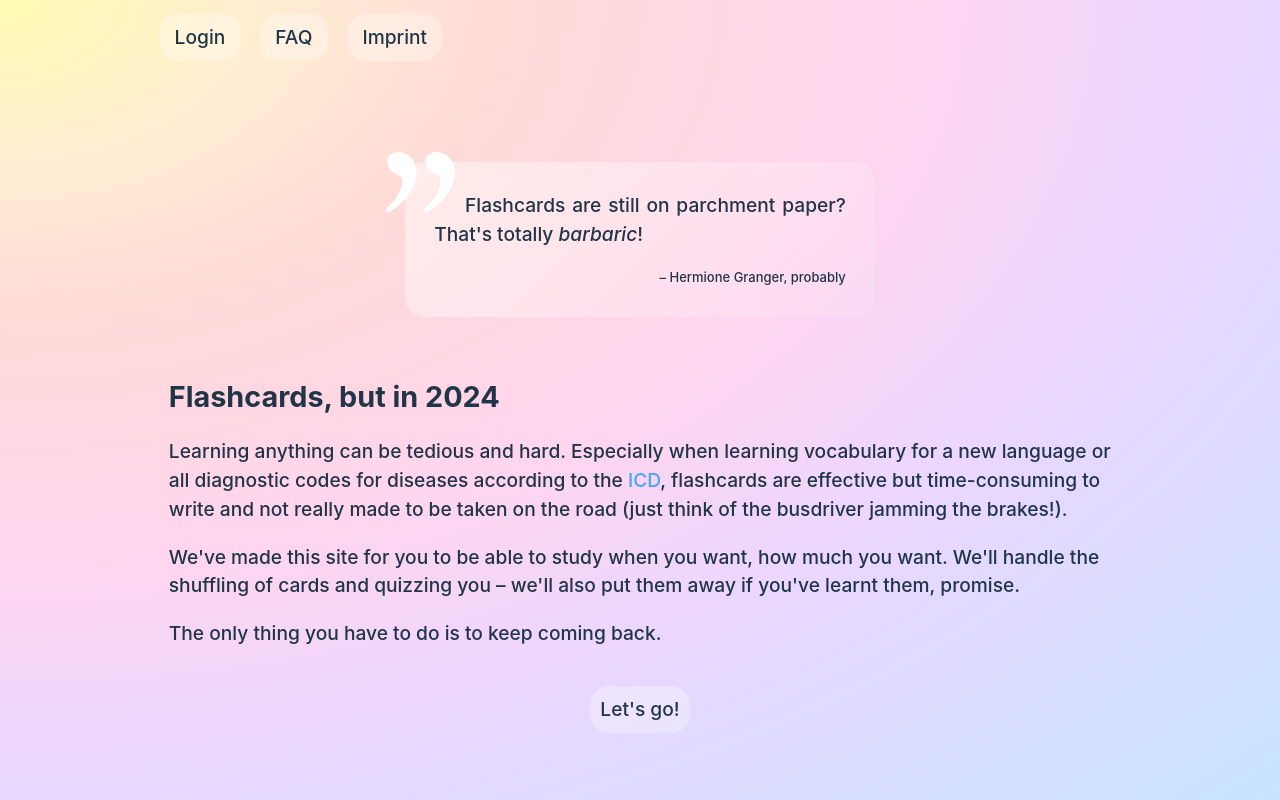
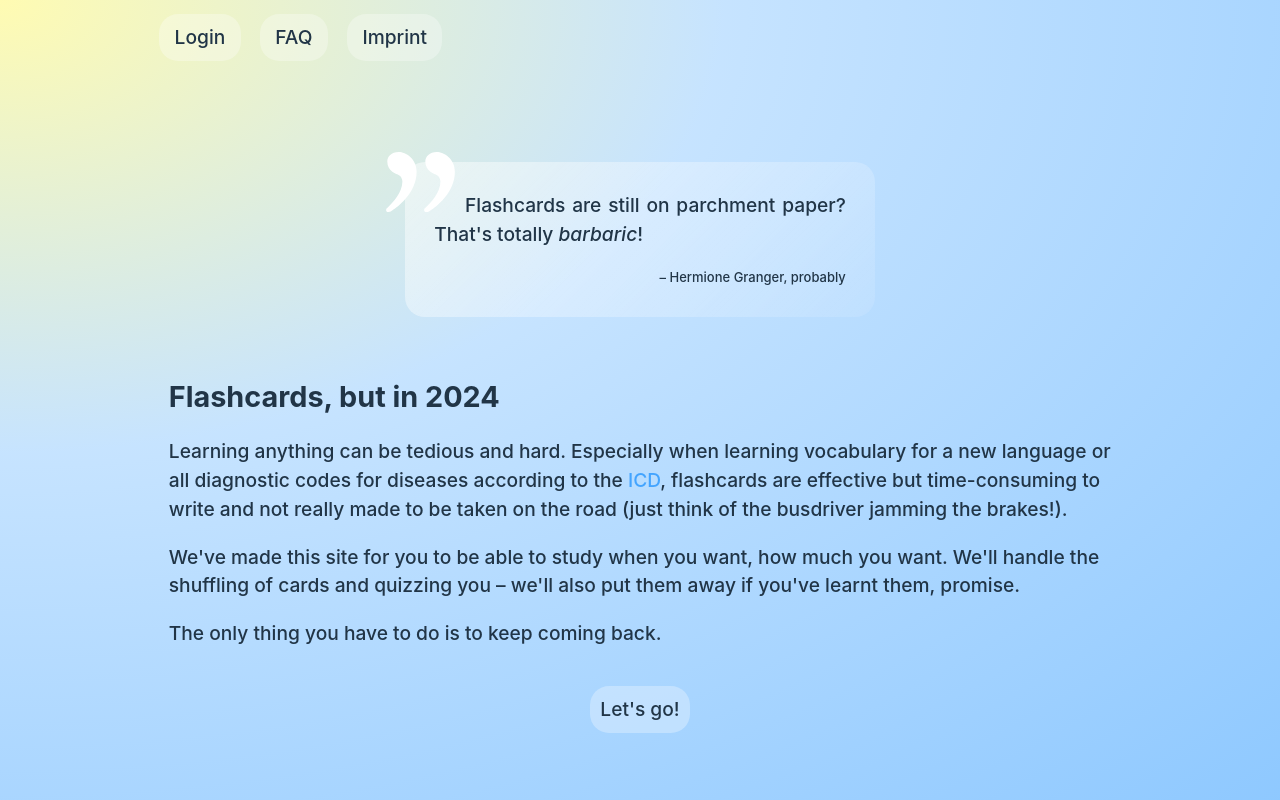
Before and after one commit to extra-jalapenos/apprendio-flashcard-app-frontend, a React (Vite) app: page / in a window 1280 px wide. Built offline with nearby package versions, Linux system fonts and the light colour scheme; no server answers.

Commit message:
fix up colours

```diff
--- a/src/index.css
+++ b/src/index.css
@@ -22,6 +22,7 @@
   --yellow: rgba(125, 119, 0, 0.8);
   --green: rgba(52, 98, 86, 0.8);
   --blue: rgba(26, 64, 99, 0.8);
+  --darkblue: rgba(26, 64, 99, 0.3);
   --violet: rgba(59, 0, 119, 0.8);
 
   --buttongreen: rgba(82, 202, 146, 0.5);
@@ -35,7 +36,7 @@
   --grey: rgba(150, 150, 150, 0.5);
   --buttonbackground: var(--lightestWhite);
 
-  background: radial-gradient(at top left, var(--pink) 0%, var(--violet) 36%, var(--blue) 87%, var(--green) 100%);
+  background: radial-gradient(at top left, var(--mediumWhite) 0%, var(--blue) 40%, var(--darkblue) 100%);
 
   font-synthesis: none;
   text-rendering: optimizeLegibility;
@@ -251,13 +252,14 @@ textarea {
     --yellow: rgba(255, 242, 0, 0.3);
     --green: rgba(56, 255, 149, 0.3);
     --blue: rgba(67, 164, 255, 0.3);
+    --darkblue: rgba(67, 164, 255, 0.6);
     --violet: rgba(188, 121, 255, 0.3);
     --buttongreen: rgba(106, 232, 203, 0.5);
     --buttonblue: rgba(113, 219, 255, 0.5);
     --buttonpink: rgba(255, 83, 189, 0.5);
     --links: rgb(67,164,255);
     --buttonbackground: var(--lightWhite);
-    background: radial-gradient(at top left, var(--yellow) 0%, var(--orange) 15%, var(--red) 30%, var(--pink) 50%, var(--violet) 67%, var(--blue) 100%);
+    background: radial-gradient(at top left, var(--yellow) 0%, var(--blue) 40%, var(--darkblue) 100%);
     background-attachment: fixed;
   }
 
```
